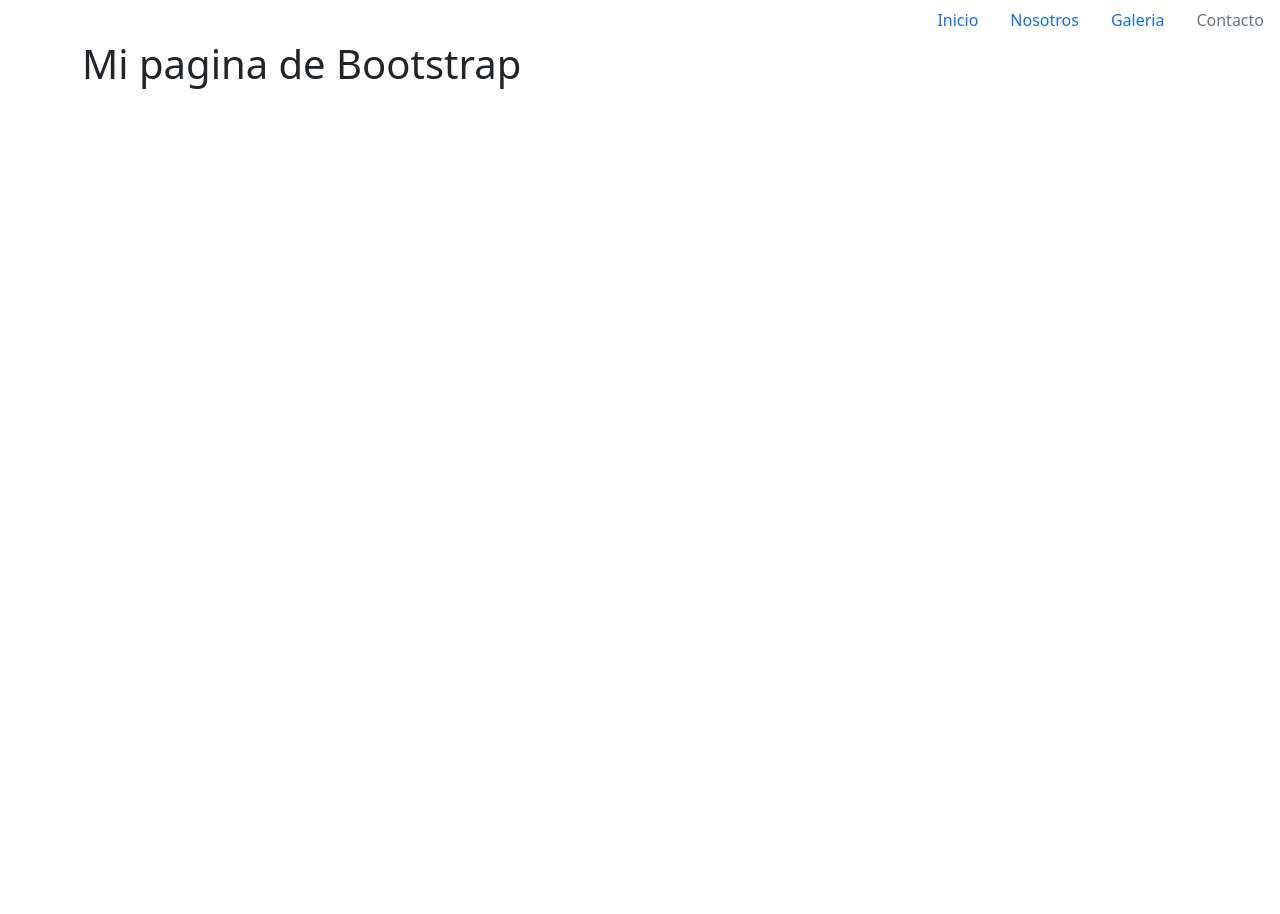
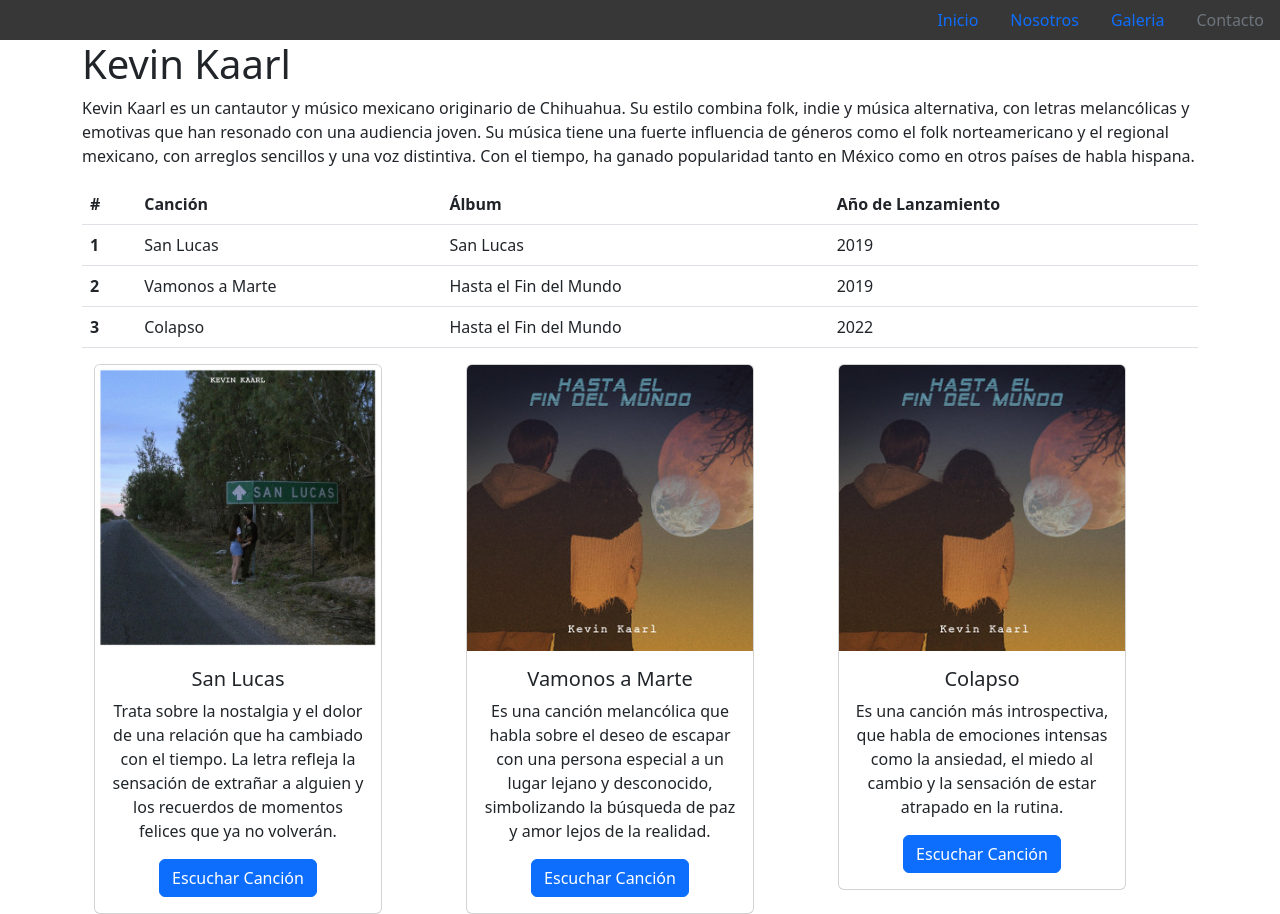
Before and after one commit to Carlos-1711/PRACTICA9, a plain HTML site: page index.html in a window 1280 px wide. Before the commit the page ends 800 px from the top, so only its background shows below. Drawn offline with Linux system fonts and the light colour scheme.

Commit message:
segunda edicion

```diff
--- a/css/style.css
+++ b/css/style.css
@@ -0,0 +1,10 @@
+*{
+    padding: 0;
+    margin: 0;
+}
+article{
+    background-color: rgb(#C2A878,#6B705C , #A4B8C4);
+}
+nav{
+    background-color: rgb(56, 55, 55);
+}
--- a/index.html
+++ b/index.html
@@ -29,7 +29,75 @@
     </header>
     <article>
         <div class="container">
-            <h1>Mi pagina de Bootstrap</h1>
+            <h1>Kevin Kaarl</h1>
+            <p>Kevin Kaarl es un cantautor y músico mexicano originario de Chihuahua.
+               Su estilo combina folk, indie y música alternativa, con letras melancólicas y emotivas que han resonado con una audiencia joven.
+               Su música tiene una fuerte influencia de géneros como el folk norteamericano y el regional mexicano, con arreglos sencillos y una voz distintiva. Con el tiempo, ha ganado popularidad tanto en México como en otros países de habla hispana.
+            </p>
+            <table class="table">
+              <thead class="thead-dark">
+                <tr>
+                  <th scope="col">#</th>
+                  <th scope="col">Canción</th>
+                  <th scope="col">Álbum</th>
+                  <th scope="col">Año de Lanzamiento</th>
+                </tr>
+              </thead>
+              <tbody>
+                <tr>
+                  <th scope="row">1</th>
+                  <td>San Lucas</td>
+                  <td>San Lucas</td>
+                  <td>2019</td>
+                </tr>
+                <tr>
+                  <th scope="row">2</th>
+                  <td>Vamonos a Marte</td>
+                  <td>Hasta el Fin del Mundo</td>
+                  <td>2019</td>
+                </tr>
+                <tr>
+                  <th scope="row">3</th>
+                  <td>Colapso</td>
+                  <td>Hasta el Fin del Mundo</td>
+                  <td>2022</td>
+                </tr>
+              </tbody>
+            </table>
+            <div class="container text-center">
+              <div class="row">
+                <div class="col">
+                  <div class="card" style="width: 18rem;">
+                    <img src="img/sanlucas1.jpeg" class="card-img-top" alt="image1">
+                    <div class="card-body">
+                      <h5 class="card-title">San Lucas</h5>
+                      <p class="card-text">Trata sobre la nostalgia y el dolor de una relación que ha cambiado con el tiempo. La letra refleja la sensación de extrañar a alguien y los recuerdos de momentos felices que ya no volverán.</p>
+                      <a href="https://youtu.be/7-Ikexq03O0?list=OLAK5uy_lF-rPK3xc4BzoJJJEoLbEVxUz8S63pP_4" class="btn btn-primary">Escuchar Canción</a>
+                    </div>
+                  </div>
+                </div>
+                <div class="col">
+                  <div class="card" style="width: 18rem;">
+                    <img src="img/hastaelfin1.jpeg" class="card-img-top" alt="image2">
+                    <div class="card-body">
+                      <h5 class="card-title">Vamonos a Marte</h5>
+                      <p class="card-text">Es una canción melancólica que habla sobre el deseo de escapar con una persona especial a un lugar lejano y desconocido, simbolizando la búsqueda de paz y amor lejos de la realidad.</p>
+                      <a href="https://youtu.be/HZoms5Nwts0" class="btn btn-primary">Escuchar Canción</a>
+                    </div>
+                  </div>
+                </div>
+                <div class="col">
+                  <div class="card" style="width: 18rem;">
+                    <img src="img/hastaelfin1.jpeg" class="card-img-top" alt="image3">
+                    <div class="card-body">
+                      <h5 class="card-title">Colapso</h5>
+                      <p class="card-text"> Es una canción más introspectiva, que habla de emociones intensas como la ansiedad, el miedo al cambio y la sensación de estar atrapado en la rutina.</p>
+                      <a href="https://youtu.be/Mz8n2prxhg8" class="btn btn-primary">Escuchar Canción</a>
+                    </div>
+                  </div>
+                </div>
+              </div>
+            </div>
         </div>
     </article>
     <footer></footer>
```
Also changed, not shown: img/hastaelfin1.jpeg (added), img/paristexas1.jpeg (added), img/sanlucas1.jpeg (added).
